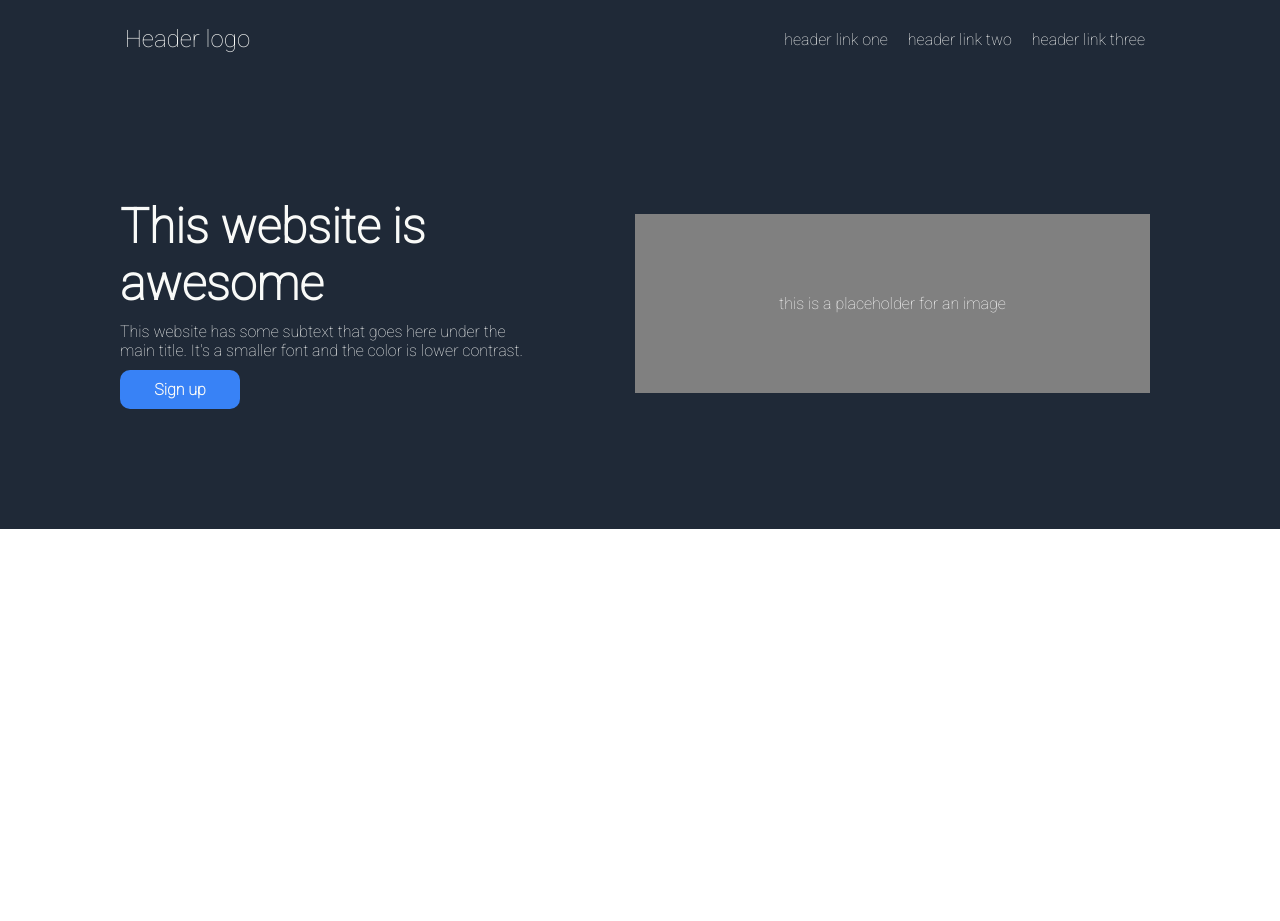
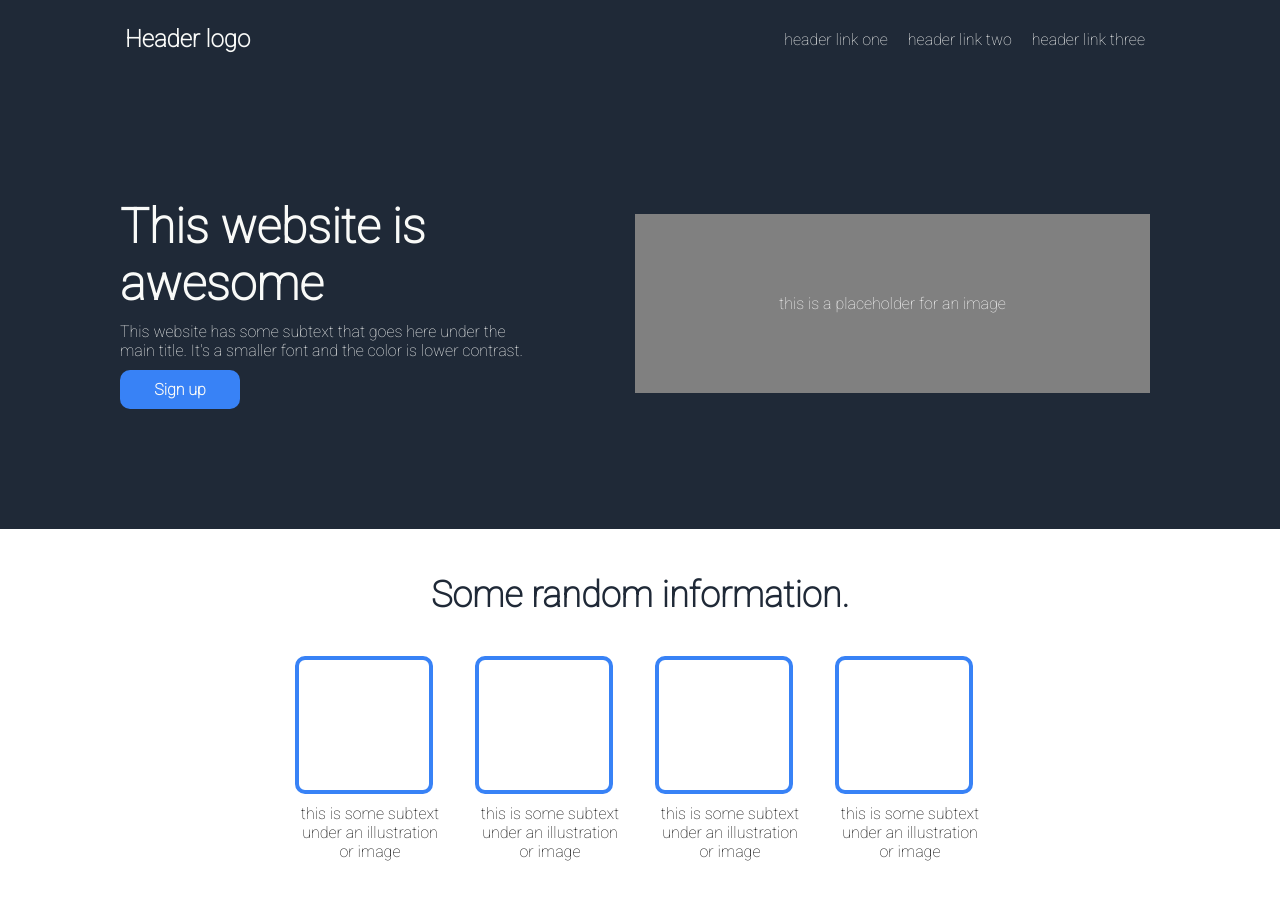
Before and after one commit to miachafer/odin-landing-page, a plain HTML site: page index.html in a window 1280 px wide. Before the commit the page ends 800 px from the top, so only its background shows below. Drawn offline with Linux system fonts and the light colour scheme.

Commit message:
Add and style the third section of the landing page

```diff
--- a/index.html
+++ b/index.html
@@ -19,6 +19,7 @@
             <div class="link">header link two</div>
             <div class="link">header link three</div>
         </div>
+    <!-- Blue section -->
     </div>
     <div class="blue-section">
         <div class="hero-section">
@@ -28,6 +29,28 @@
         </div>
         <div class="image">this is a placeholder for an image</div>
     </div>
+    <!-- White section -->
+    <div class="white-section">
+        <div class="random-text">Some random information.</div>
+        <div class="four-sections">
+            <div class="section">
+                <div class="box"></div>
+                <div class="text-box">this is some subtext under an illustration or image</div>
+            </div>
+            <div class="section">
+                <div class="box"></div>
+                <div class="text-box">this is some subtext under an illustration or image</div>
+            </div>
+            <div class="section">
+                <div class="box"></div>
+                <div class="text-box">this is some subtext under an illustration or image</div>
+            </div>
+            <div class="section">
+                <div class="box"></div>
+                <div class="text-box">this is some subtext under an illustration or image</div>
+            </div>
+        </div>
+    </div>
 
 </body>
 </html>
--- a/style.css
+++ b/style.css
@@ -14,6 +14,7 @@ body {
 .header-logo {
     padding-left: 100px;
     font-size: 24px;
+    font-weight: bolder;
 }
 
 .header-links {
@@ -73,3 +74,39 @@ body {
 }
 
 /* Here starts the white section */
+
+.white-section {
+    padding: 45px;
+}
+
+.random-text {
+    font-size: 36px;
+    font-weight: 900;
+    color: #1F2937;
+    text-align: center;
+    margin-bottom: 25px;
+}
+
+.four-sections {
+    display: flex;
+    justify-content: center;
+}
+
+.section {
+    width: 150px;
+    margin: 15px;
+}
+
+.box {
+    width: 130px;
+    height: 130px;
+    border-style: solid;
+    border-width: 4px;
+    border-color: #3882F6;
+    border-radius: 10px;
+}
+
+.text-box {
+    margin-top: 10px;
+    text-align: center;
+}
```
